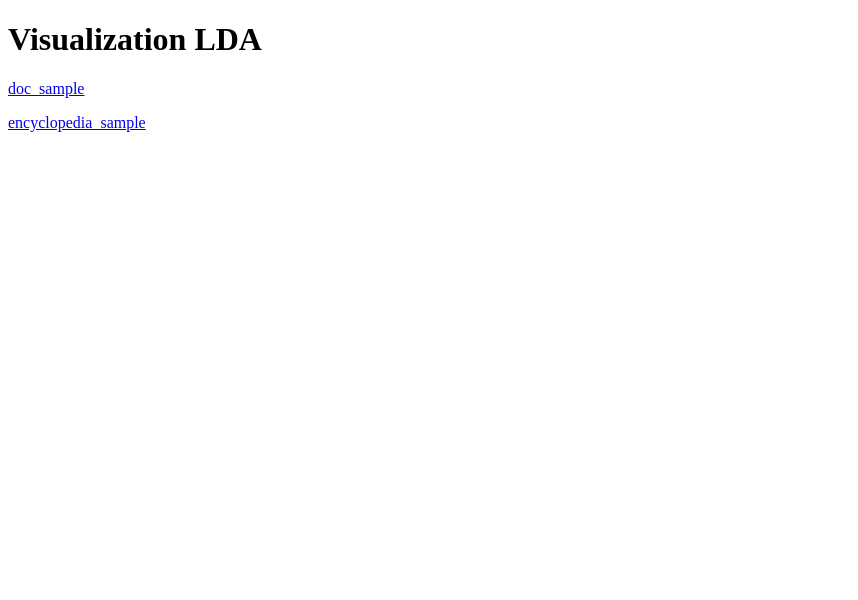
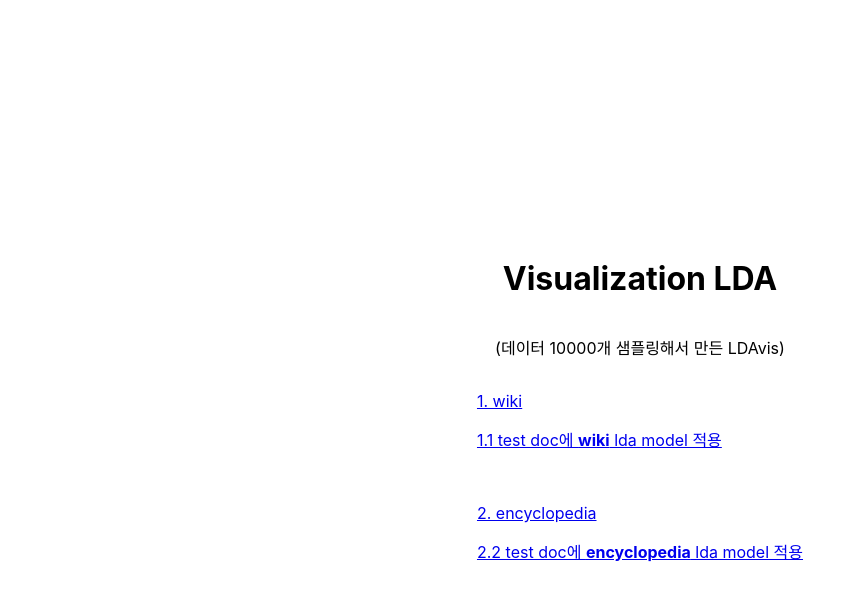
Before and after one commit to hyeriful/ldavis, a plain HTML site: page index.html in a window 1280 px wide. Shown: the whole page, without its empty margins (0-858 px from the left). Drawn offline with Linux system fonts and the light colour scheme.

Commit message:
스타일 수정

```diff
--- a/index.html
+++ b/index.html
@@ -3,14 +3,36 @@
     <head>
         <meta charset="UTF-8">
         <title>LDAvis</title>
+        <style>
+            body {
+                font-family: -apple-system, BlinkMacSystemFont, "Segoe UI", Roboto, Oxygen,
+                Ubuntu, Cantarell, "Open Sans", "Helvetica Neue", sans-serif;
+                flex-direction: column;
+                display: flex;
+                justify-content: center;
+                align-items: center;
+                height: 100vh;
+            }
+            .text {text-align: left;}
+        </style>
     </head>
     <body>
         <h1>Visualization LDA</h1>
-        <p>
-            <a href="./data/doc_sample_pyLDAvis.html">doc_sample</a>
-        </p>
-        <p>
-            <a href="./data/encyclopedia_sample_pyLDAvis.html">encyclopedia_sample</a>
-        </p>
+        <p>(데이터 10000개 샘플링해서 만든 LDAvis)</p>
+        <div class="text">
+            <p>
+                <a href="./data/wiki_sample_pyLDAvis.html">1. wiki</a>
+            </p>
+            <p>
+                <a href="./data/test_using_wikiLDAModel_pyLDAvis.html">1.1 test doc에 <strong>wiki</strong> lda model 적용</a>
+            </p>
+        </br>
+            <p>
+                <a href="./data/encyclopedia_sample_pyLDAvis.html">2. encyclopedia</a>
+            </p>
+            <p>
+                <a href="./data/test_using_encLDAModel_pyLDAvis.html">2.2 test doc에 <strong>encyclopedia</strong> lda model 적용</a>
+            </p>
+        </div>
     </body>
 </html>
```
